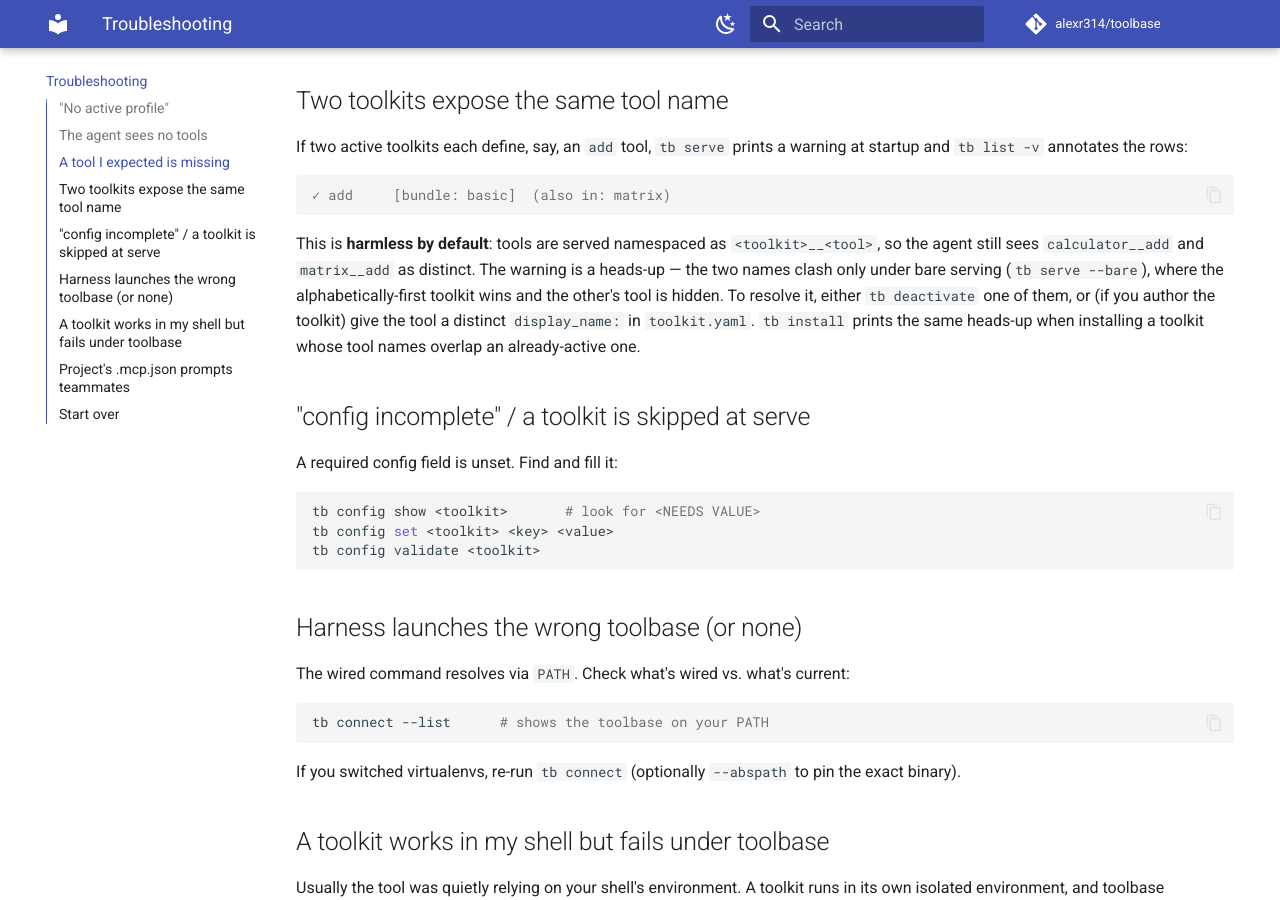
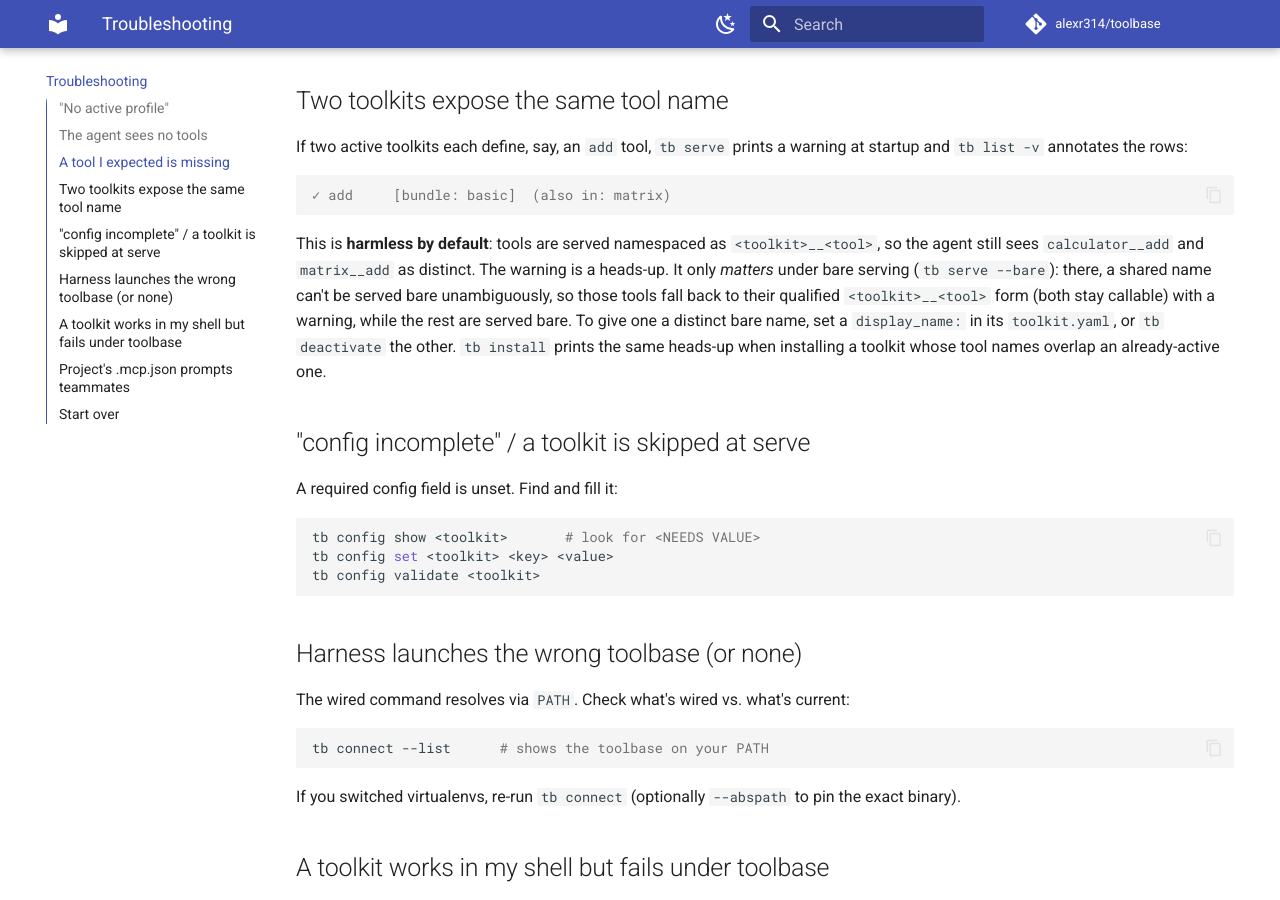
Before and after one commit to alexr314/toolbase, an MkDocs documentation site: the page built from userdocs/troubleshooting.md, in a window 1280 px wide and 900 px high, scrolled down 859 px. Built offline with MkDocs 1.6.1 and Material for MkDocs 9.7.7, drawn with Linux system fonts in a browser that asks for light colours; comment, search, counter and statistics services are not loaded.

Commit message:
Qualify bare-mode name collisions instead of dropping a tool
In bare serving, two toolkits exposing the same tool name previously
resolved to the alphabetically-first toolkit and dropped the rest, which
made a real tool silently uncallable.

Instead, fall the colliding tools back to their qualified
<toolkit>__<tool> form so both stay callable; non-colliding tools keep
their bare name. Warn once per collided name. Bare mode is never blocked.

```diff
--- a/userdocs/troubleshooting.md
+++ b/userdocs/troubleshooting.md
@@ -48,12 +48,14 @@ warning at startup and `tb list -v` annotates the rows:
 
 This is **harmless by default**: tools are served namespaced as
 `<toolkit>__<tool>`, so the agent still sees `calculator__add` and
-`matrix__add` as distinct. The warning is a heads-up — the two names clash only
-under bare serving (`tb serve --bare`), where the alphabetically-first toolkit
-wins and the other's tool is hidden. To resolve it, either `tb deactivate` one
-of them, or (if you author the toolkit) give the tool a distinct `display_name:`
-in `toolkit.yaml`. `tb install` prints the same heads-up when installing a
-toolkit whose tool names overlap an already-active one.
+`matrix__add` as distinct. The warning is a heads-up. It only *matters*
+under bare serving (`tb serve --bare`): there, a shared name can't be served
+bare unambiguously, so those tools fall back to their qualified
+`<toolkit>__<tool>` form (both stay callable) with a warning, while the rest
+are served bare. To give one a distinct bare name, set a `display_name:` in its
+`toolkit.yaml`, or `tb deactivate` the other. `tb install` prints the same
+heads-up when installing a toolkit whose tool names overlap an already-active
+one.
 
 ## "config incomplete" / a toolkit is skipped at serve
 
```
Also changed, not shown: README.md (+2 -2 lines), userdocs/reference/schemas.md (+2 -1 lines), 4 other files.
